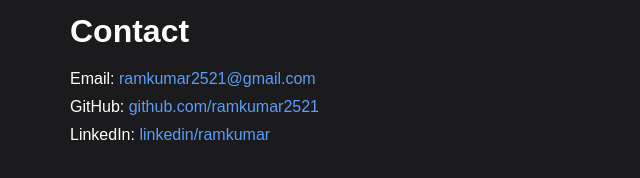
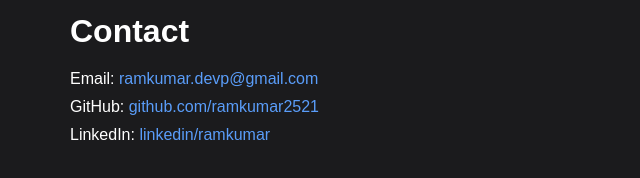
Before and after one commit to Ramkumar2521/ramkumar2521.github.io, a plain HTML site: page index.html in a window 1280 px wide. Shown: the part 1807-1985 px from the top of the page, 0-640 px from the left. Drawn offline with Linux system fonts and the light colour scheme.

Commit message:
Update email address in contact section

```diff
--- a/index.html
+++ b/index.html
@@ -81,7 +81,7 @@
     <!-- CONTACT -->
     <section id="contact" class="contact-section">
         <h2>Contact</h2>
-        <p>Email: <a href="mailto:ramkumar.devp@gmail.com">ramkumar2521@gmail.com</a></p>
+        <p>Email: <a href="mailto:ramkumar.devp@gmail.com">ramkumar.devp@gmail.com</a></p>
         <p>GitHub: <a href="https://github.com/ramkumar2521">github.com/ramkumar2521</a></p>
         <p>LinkedIn: <a href="www.linkedin.com/in/ramkumar-s-027949357">linkedin/ramkumar</a></p>
     </section>
```
